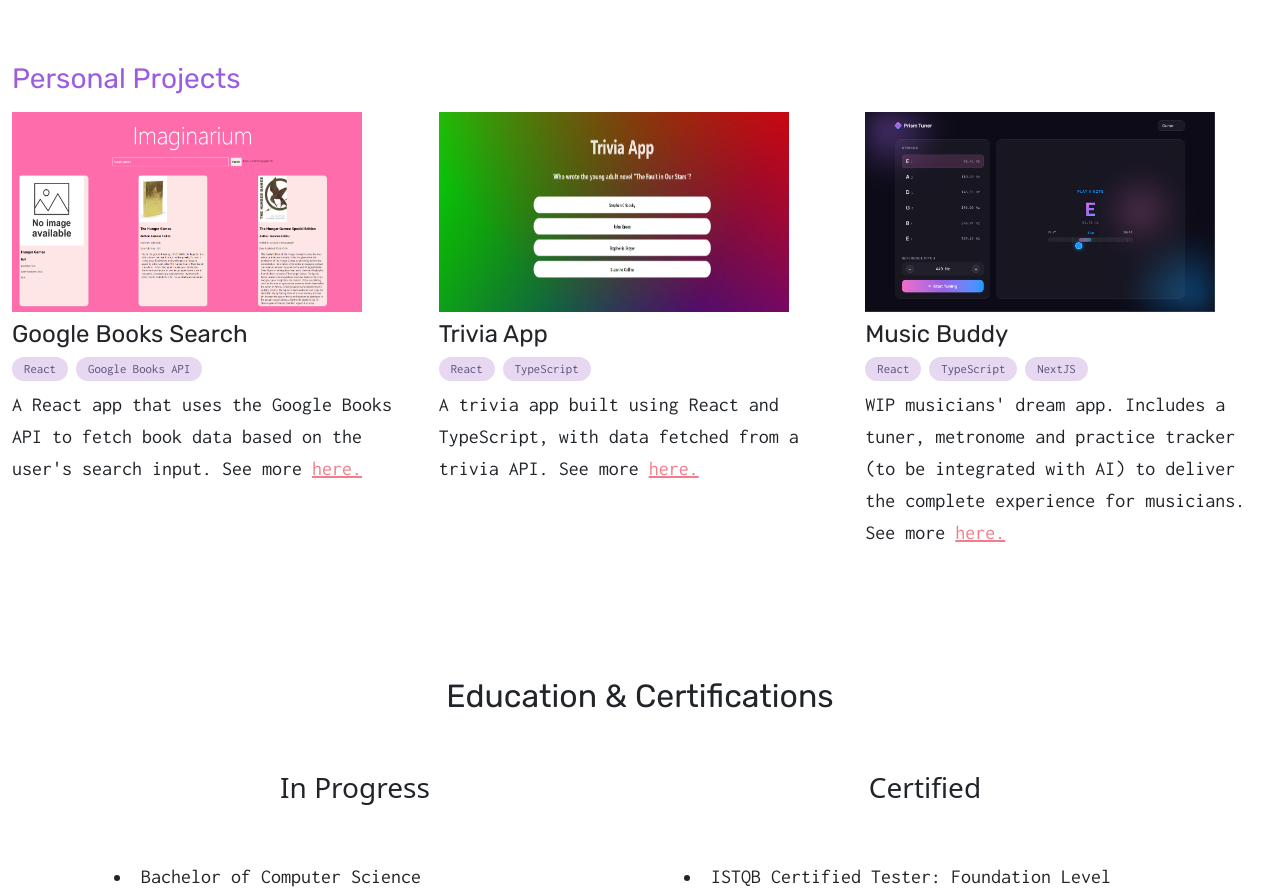
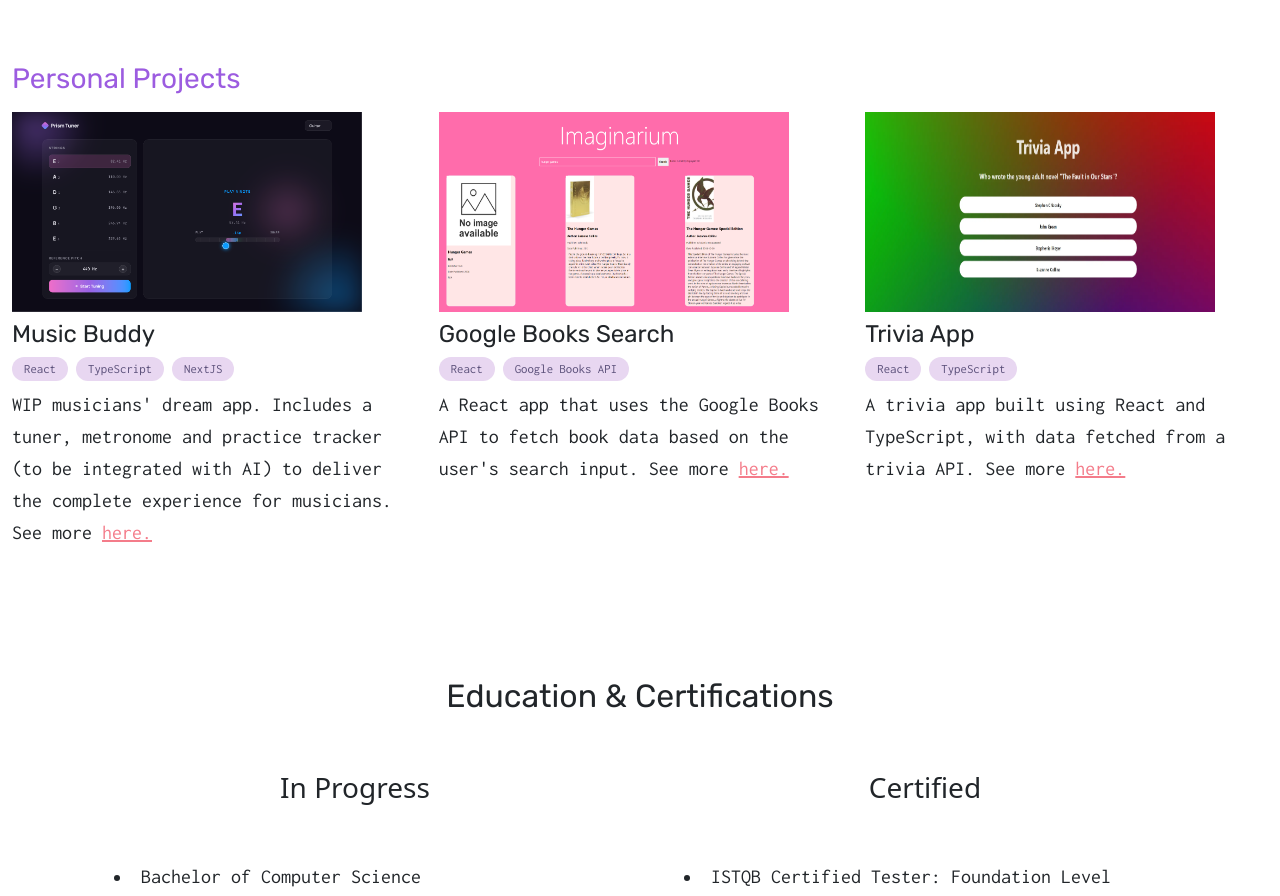
Before and after one commit to liii-p/portfolio, a Next.js app: page /portfolio/ in a window 1280 px wide. Shown: the part 2981-3877 px from the top of the page. Built offline with nearby package versions, Linux system fonts and the light colour scheme.

Commit message:
Move 'Music Buddy' project to display first under personal projects

```diff
--- a/src/Components/Projects/Projects.jsx
+++ b/src/Components/Projects/Projects.jsx
@@ -28,6 +28,14 @@ const PROFESSIONAL_PROJECTS = [
 
 const PERSONAL_PROJECTS = [
   {
+    title: "Music Buddy",
+    image: MusicBuddy,
+    tags: ["React", "TypeScript", "NextJS"],
+    description:
+      "WIP musicians' dream app. Includes a tuner, metronome and practice tracker (to be integrated with AI) to deliver the complete experience for musicians.",
+    link: "https://github.com/liii-p/music-buddy",
+  },
+  {
     title: "Google Books Search",
     image: GoogleBooks,
     tags: ["React", "Google Books API"],
@@ -42,14 +50,6 @@ const PERSONAL_PROJECTS = [
     description:
       "A trivia app built using React and TypeScript, with data fetched from a trivia API.",
     link: "https://github.com/liii-p/trivia-app",
-  },
-  {
-    title: "Music Buddy",
-    image: MusicBuddy,
-    tags: ["React", "TypeScript", "NextJS"],
-    description:
-      "WIP musicians' dream app. Includes a tuner, metronome and practice tracker (to be integrated with AI) to deliver the complete experience for musicians.",
-    link: "https://github.com/liii-p/music-buddy",
   },
 ];
 
```
